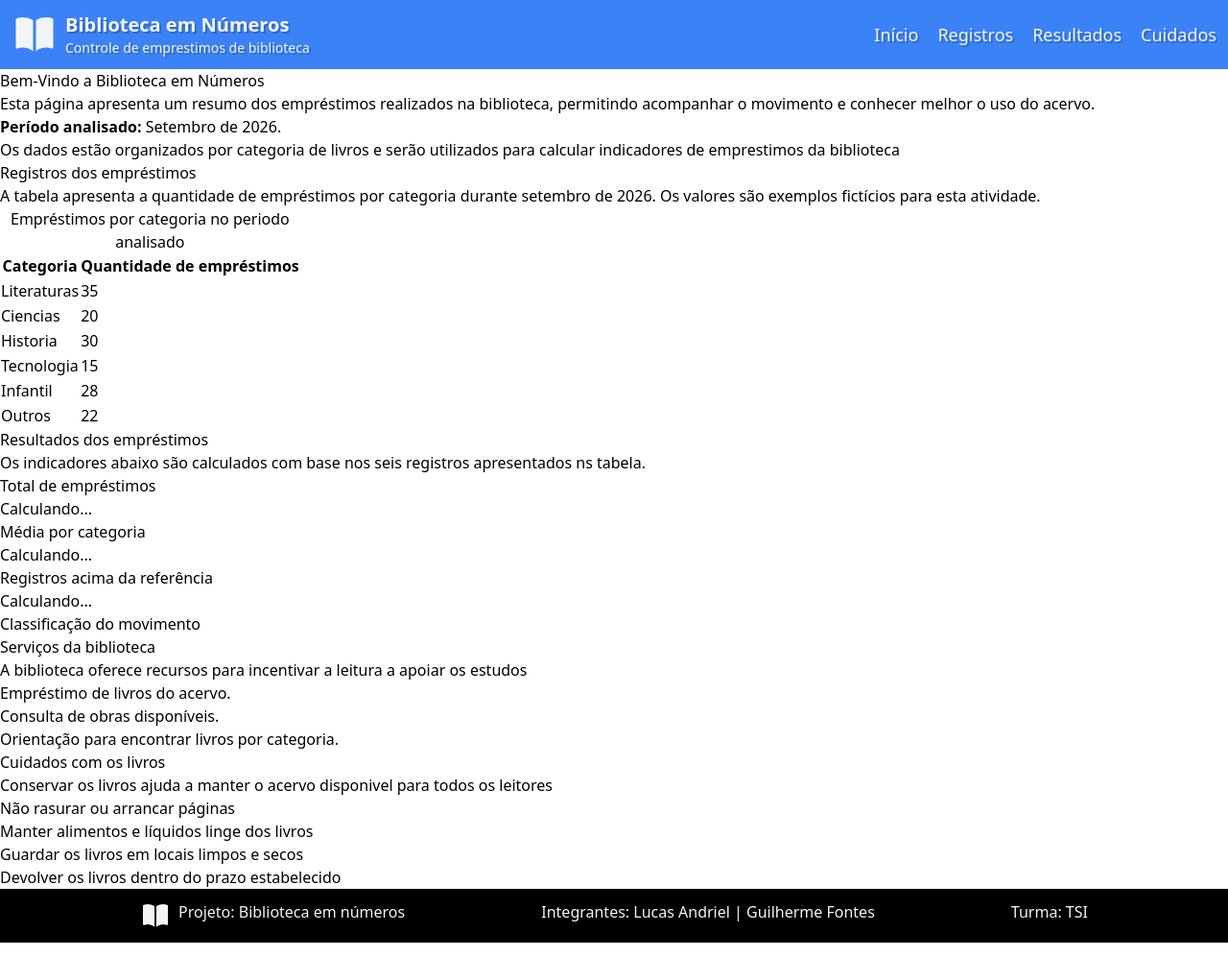
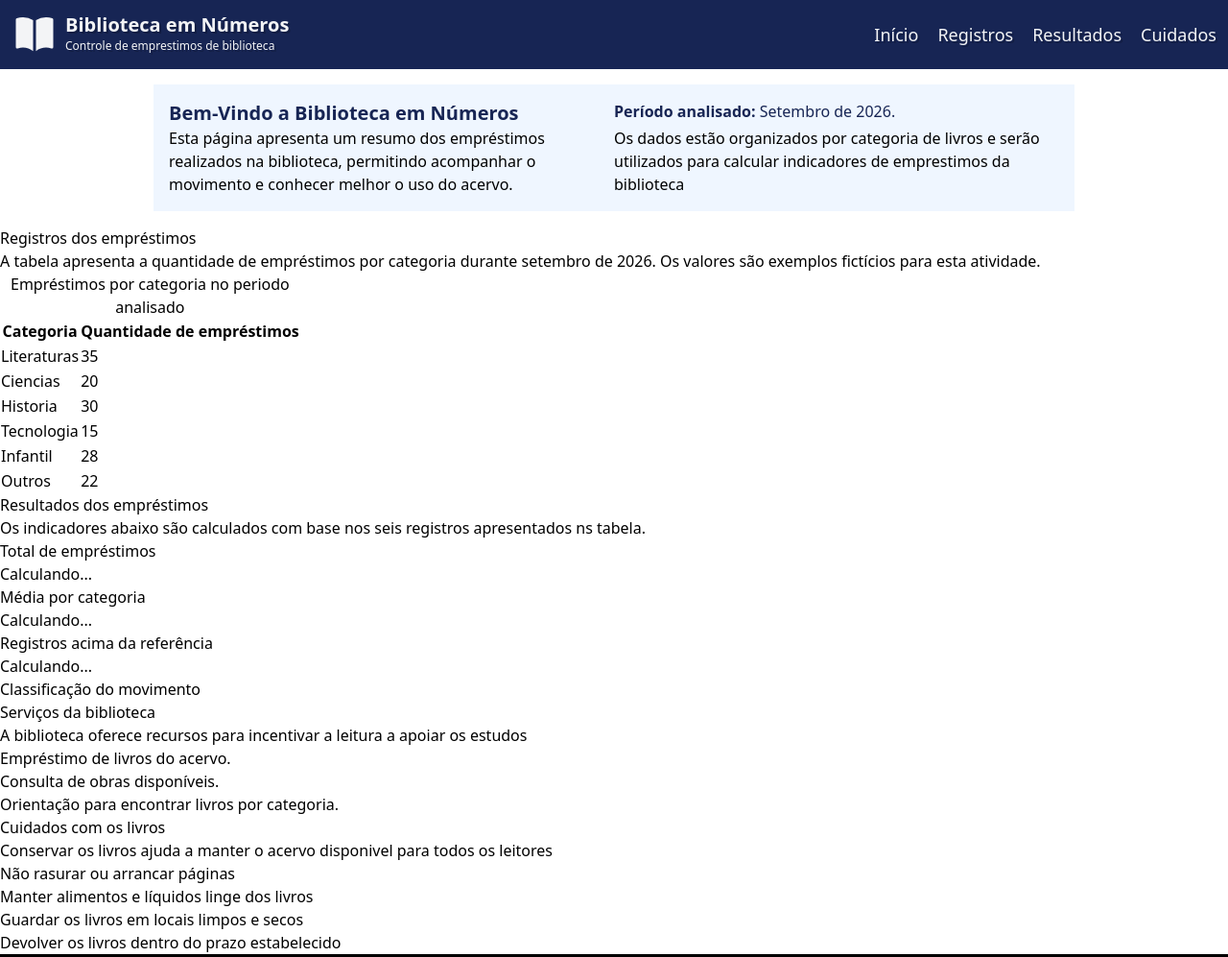
Before and after one commit to GuilhermeFontesMorais/Emprestimos-Biblioteca, a website: page src/index.html in a window 1280 px wide. Shown: the top 997 px of the page at 96% size. Drawn offline with Linux system fonts and the light colour scheme.

Commit message:
Estilização da tag Inicio

```diff
--- a/src/index.html
+++ b/src/index.html
@@ -9,8 +9,8 @@
     <script type="module" src="script.js" defer></script>
 </head>
 
-<body class="m-0 p-0 box-border">
-    <header class="bg-blue-500 flex flex-row p-3 gap-2 text-gray-100">
+<body class="flex flex-col min-h-screen m-0 p-0 box-border">
+    <header class="bg-blue-950 flex flex-row p-3 gap-2 text-gray-100">
         <!--Icone de livro-->
         <svg xmlns="http://www.w3.org/2000/svg" viewBox="0 0 24 24" fill="currentColor" class="size-12 self-center">
             <path
@@ -18,7 +18,7 @@
         </svg>
         <div>
             <h1 class="font-bold text-xl">Biblioteca em Números</h1>
-            <p class="text-sm">Controle de emprestimos de biblioteca</p>
+            <p class="text-xs">Controle de emprestimos de biblioteca</p>
         </div>
 
         <nav class="flex text-lg self-center ml-auto gap-5">
@@ -28,19 +28,19 @@
             <a href="cuidado">Cuidados</a>
         </nav>
     </header>
-    <main>
-        <section id="inicio">
-            <h2>Bem-Vindo a Biblioteca em Números</h2>
-            <p>Esta página apresenta um resumo dos empréstimos realizados
+    <main class="grow w-full">
+        <section class="grid grid-cols-2 m-4 p-4 bg-blue-50 w-3/4 mx-auto" id="inicio">
+            <h2 class="order-1 text-blue-950 font-bold text-xl">Bem-Vindo a Biblioteca em Números</h2>
+            <p class="order-3">Esta página apresenta um resumo dos empréstimos realizados
                 na biblioteca, permitindo acompanhar o movimento e conhecer
                 melhor o uso do acervo.
             </p>
-            <p>
+            <p class="order-2 text-blue-950">
                 <strong>Período analisado:</strong>
                 Setembro de 2026.
             </p>
 
-            <p>
+            <p class="order-4">
                 Os dados estão organizados por categoria de livros e serão utilizados
                 para calcular indicadores de emprestimos da biblioteca
             </p>
```
Also changed, not shown: src/output.css.
